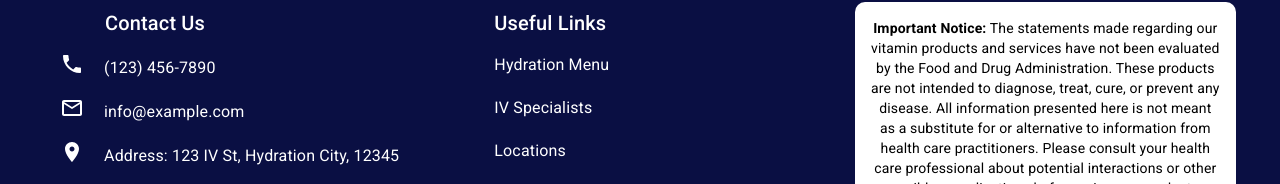
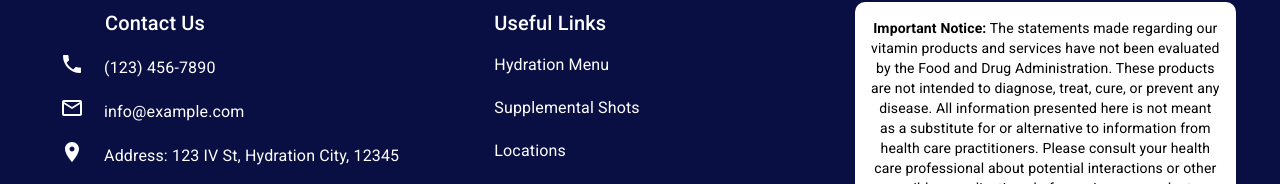
Before and after one commit to hexicidal404/IVDirect, a React (Vite) app: page /details/1 in a window 1280 px wide. Shown: the part 2105-2289 px from the top of the page. Built offline with nearby package versions, Linux system fonts and the light colour scheme.

Commit message:
page changes, ui update

```diff
--- a/src/components/Footer.jsx
+++ b/src/components/Footer.jsx
@@ -175,9 +175,9 @@ export default function Footer() {
                       color="inherit"
                       sx={typographyStyle}
                       style={{ textAlign: "left" }}
-                      onClick={() => handleTypographyClick("/")}
+                      onClick={() => handleTypographyClick("/Supplemental")}
                     >
-                      IV Specialists
+                      Supplemental Shots
                     </Typography>
                     <Typography
                       variant="body1"
```
